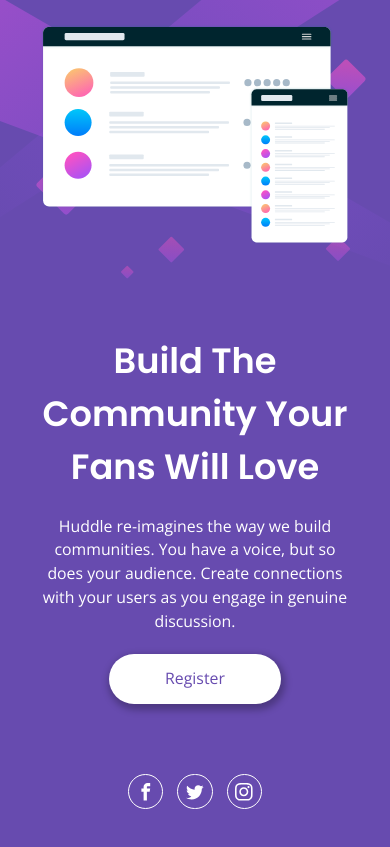
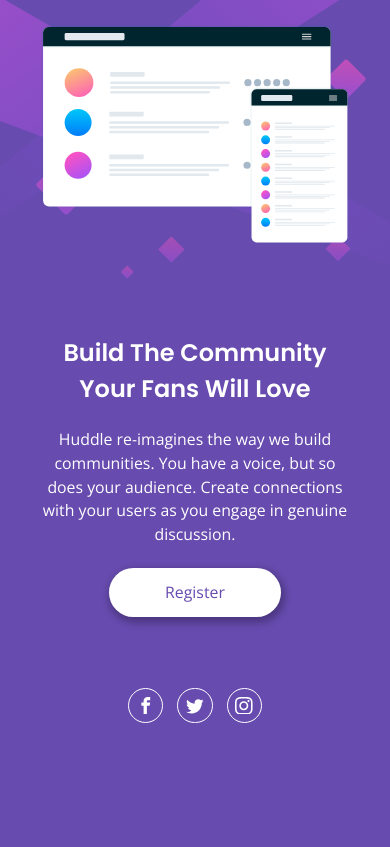
Before and after one commit to hector1234567/fm-huddle-landing-page-with-single-introductory-section, a plain HTML site: page index.html in a window 390 px wide. Shown: the part 109-956 px from the top of the page. After the commit the page ends 872 px from the top, so only its background shows below. Drawn offline with nearby package versions, Linux system fonts and the light colour scheme.

Commit message:
fix heading mobile

```diff
--- a/style.css
+++ b/style.css
@@ -183,6 +183,11 @@ body {
     width: 100%;
   }
 
+  .heading {
+    font-size: 24px;
+    line-height: 36px;
+  }
+
   .main {
     width: 100%;
   }
```
